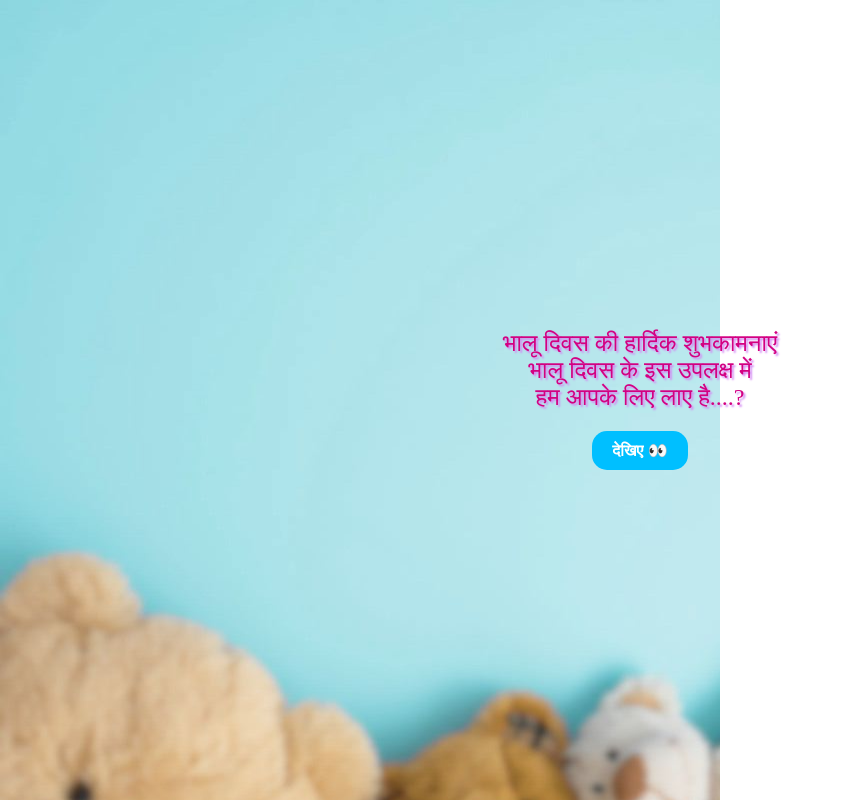
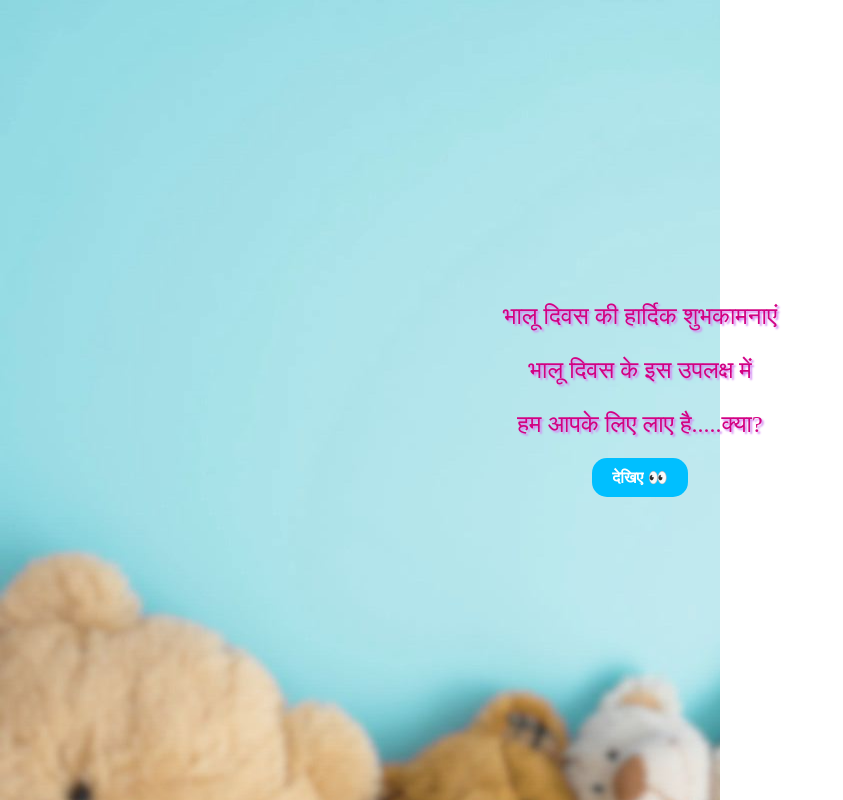
Before and after one commit to SourCandies69/TEDDY-DAY, a plain HTML site: page index.html in a window 1280 px wide. Shown: the whole page, without its empty margins (0-843 px from the left). Drawn offline with Linux system fonts and the light colour scheme; a web font is replaced by a local one.

Commit message:
Update index.html

```diff
--- a/index.html
+++ b/index.html
@@ -50,7 +50,7 @@
 <body>
     <div class="container">
         <div class="message">
-            भालू दिवस की हार्दिक शुभकामनाएं<br>भालू दिवस के इस उपलक्ष में <br>हम आपके लिए लाए है....?
+            भालू दिवस की हार्दिक शुभकामनाएं<br><br>भालू दिवस के इस उपलक्ष में <br><br>हम आपके लिए लाए है.....क्या?
         </div>
         <button onclick="redirectToTeddy()">देखिए 👀</button>
     </div>
```
